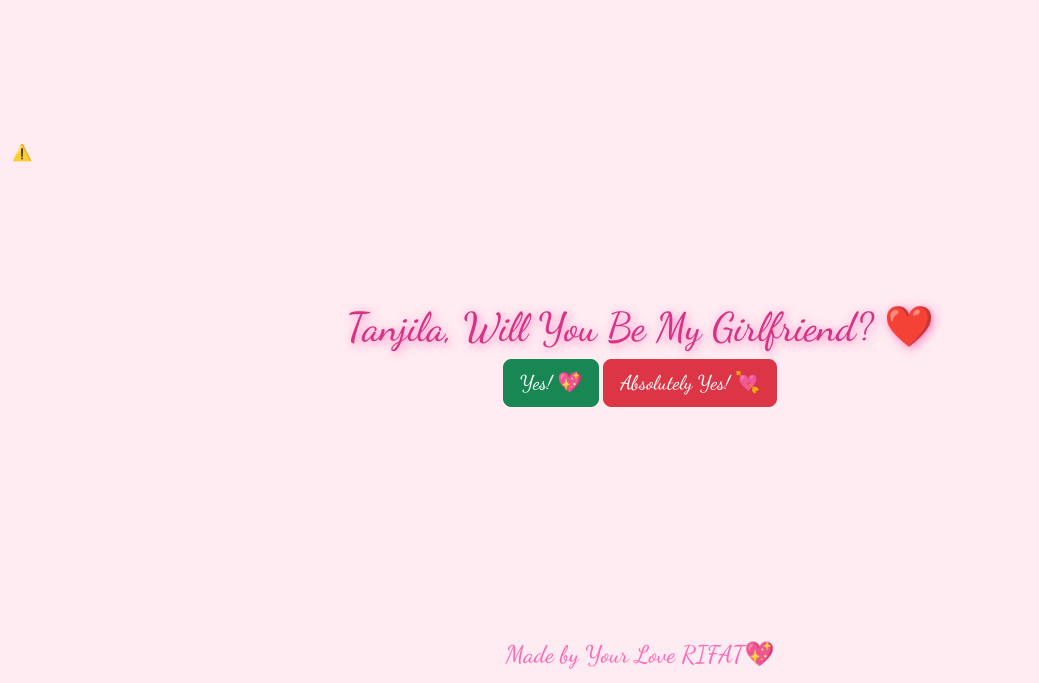
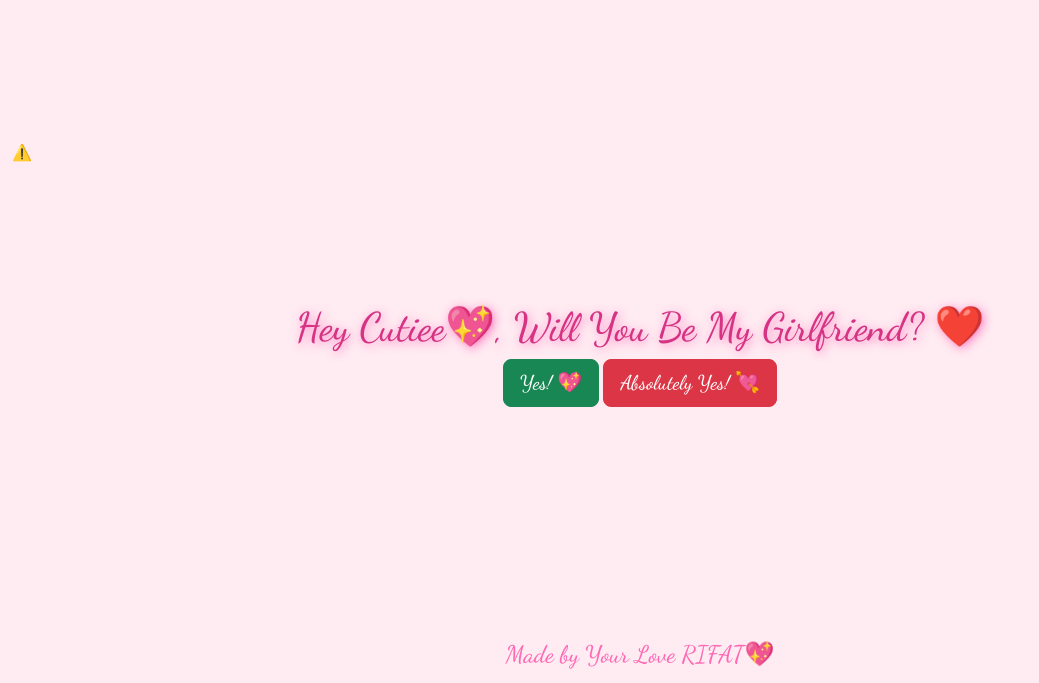
Before and after one commit to rifatofficial229/proposegf, a website: page public/index.html in a window 1280 px wide. Shown: the part 117-800 px from the top of the page, without its empty margins (0-1039 px from the left). Drawn offline with nearby package versions, Linux system fonts and the light colour scheme; no server answers.

Commit message:
Update index.html

```diff
--- a/public/index.html
+++ b/public/index.html
@@ -27,7 +27,7 @@
                 background="transparent" speed="1"
                 style="width: 300px; height: 300px;" loop autoplay>
             </lottie-player>
-            <h1 class="proposal-text">Tanjila, Will You Be My Girlfriend? ❤️</h1>
+            <h1 class="proposal-text">Hey Cutiee💖, Will You Be My Girlfriend? ❤️</h1>
 
             <!-- Buttons -->
             <div class="button-container">
```
